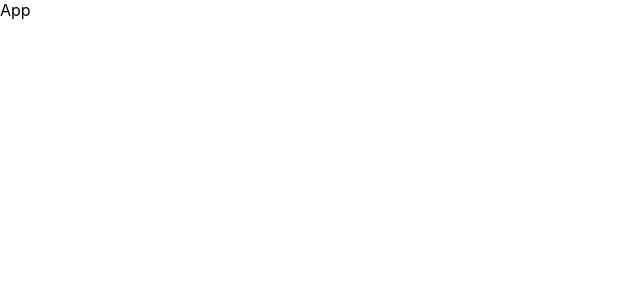
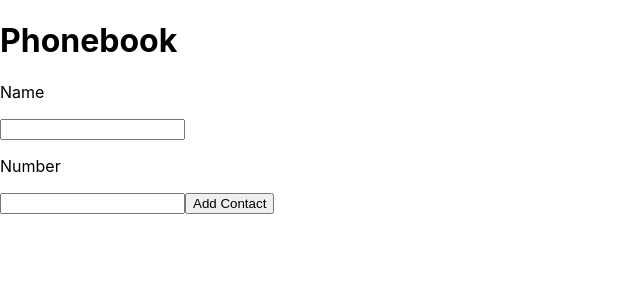
Before and after one commit to EmanVB/goit-react-hw-02-phonebook, a React (Create React App) app: page / in a window 1280 px wide. Shown: the top 300 px of the page, without its empty margins (0-640 px from the left). Built offline with nearby package versions, Linux system fonts and the light colour scheme.

Commit message:
Modify App & ContactForm components

```diff
--- a/src/components/App.jsx
+++ b/src/components/App.jsx
@@ -1,7 +1,29 @@
 import { Component } from 'react';
+import { ContactForm } from './ContactForm/ContactForm';
 
 export class App extends Component {
+  state = {
+    contacts: [
+      { id: 'id-1', name: 'Rosie Simpson', number: '459-12-56' },
+      { id: 'id-2', name: 'Hermione Kline', number: '443-89-12' },
+      { id: 'id-3', name: 'Eden Clements', number: '645-17-79' },
+      { id: 'id-4', name: 'Annie Copeland', number: '227-91-26' },
+    ],
+    filter: '',
+  };
+
+  addContact = newContact => {
+    this.setState(prevState => ({
+      contacts: [...prevState.contacts, newContact],
+    }));
+  };
+
   render() {
-    return <div>App</div>;
+    return (
+      <div>
+        <h1>Phonebook</h1>
+        <ContactForm />
+      </div>
+    );
   }
 }
--- /dev/null
+++ b/src/components/ContactForm/ContactForm.jsx
@@ -0,0 +1,84 @@
+import { Component } from 'react';
+import { nanoid } from 'nanoid';
+import PropTypes from 'prop-types';
+
+export class ContactForm extends Component {
+  state = {
+    name: '',
+    number: '',
+  };
+
+  handleNameChange = e =>
+    this.setState({
+      name: e.target.value,
+    });
+
+  handlerNumberChange = e =>
+    this.setState({
+      number: e.target.value,
+    });
+
+  handleSubmit = e => {
+    e.preventDefault();
+    const { name, number } = this.state;
+    const { addContact, contacts } = this.props;
+    if (name.trim() === '' || number.trim() === '') {
+      return;
+    }
+
+    const existingContact = contacts.find(
+      contact => contact.name.toLowerCase() === name.toLowerCase()
+    );
+
+    if (existingContact) {
+      alert(`${name} is already in contacts!`);
+      return;
+    }
+
+    addContact({
+      id: nanoid(),
+      name: name.trim,
+      number: number.trim,
+    });
+
+    this.setState({
+      name: '',
+      number: '',
+    });
+  };
+
+  render() {
+    const { name, number } = this.state;
+    return (
+      <form onSubmit={this.handleSubmit}>
+        <label>
+          <p>Name</p>
+          <input
+            type="text"
+            name="name"
+            pattern="^[a-zA-Zа-яА-Я]+(([' \-][a-zA-Zа-яА-Я ])?[a-zA-Zа-яА-Я]*)*$"
+            title="Name may contain only letters, apostrophe, dash and spaces. For example Adrian, Jacob Mercer, Charles de Batz de Castelmore d'Artagnan."
+            required
+            value={name}
+            onChange={this.handleNameChange}
+          />
+        </label>
+
+        <label>
+          <p>Number</p>
+          <input
+            type="tel"
+            name="number"
+            pattern="\+?\d{1,4}?[\-.\s]?\(?\d{1,3}?\)?[\-.\s]?\d{1,4}[\-.\s]?\d{1,4}[\-.\s]?\d{1,9}"
+            title="Phone number must be digits and can contain spaces, dashes, parentheses and can start with +"
+            required
+            value={number}
+            onChange={this.handlerNumberChange}
+          />
+        </label>
+
+        <button type="submit">Add Contact</button>
+      </form>
+    );
+  }
+}
```
